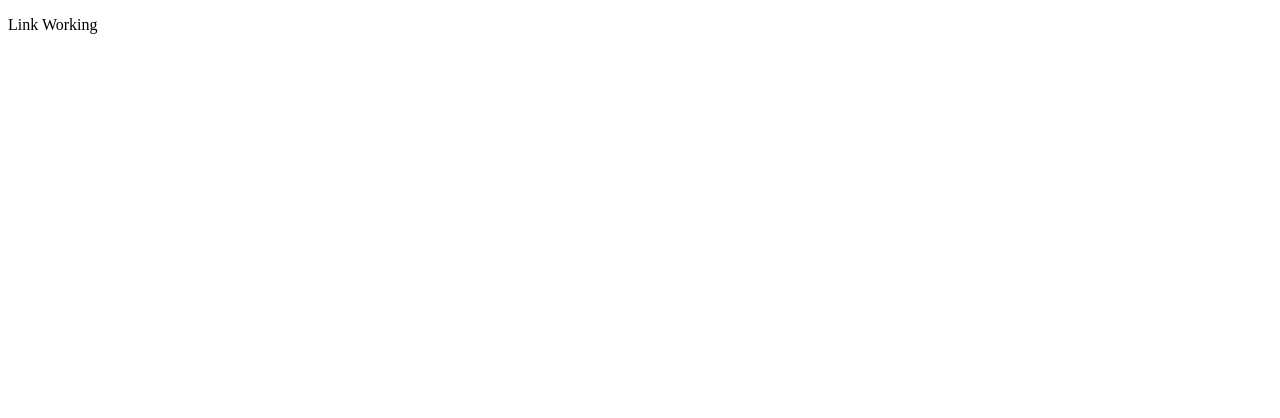
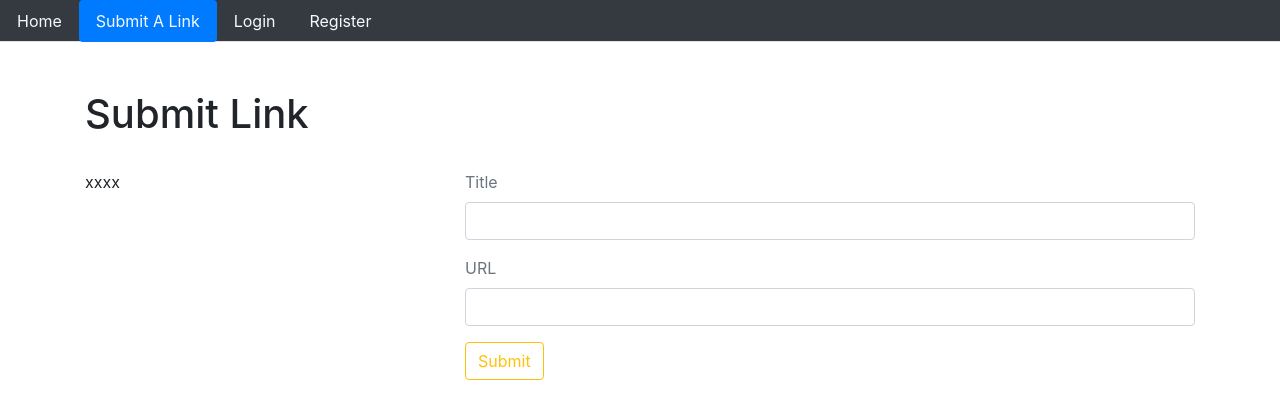
Before and after one commit to jatin711-debug/react-node-aws, a Next.js app in the folder client/: page /user/link/create in a window 1280 px wide. Shown: the top 418 px of the page. Built offline with nearby package versions, Linux system fonts and the light colour scheme; no server answers.

Commit message:
addin submit link form

```diff
--- a/client/config.js
+++ b/client/config.js
@@ -1,6 +1,5 @@
 import getConfig from 'next/config'
 const {publicRuntimeConfig} = getConfig();
-
 export const API = publicRuntimeConfig.API
 export const APP_NAME = publicRuntimeConfig.APP_NAME
 export const DOMAIN = publicRuntimeConfig.DOMAIN
--- a/client/pages/user/link/create.js
+++ b/client/pages/user/link/create.js
@@ -1,3 +1,83 @@
-const Create = () => <p>Link Working</p>
+import Layout from '../../../components/Layout'
+import { useState, useEffect} from 'react';
+import axios from 'axios';
+import {API} from '../../../config';
+import {showSuccessMessage, showErrorMessage} from '../../../helpers/alert';
+const Create = () =>{
+    const [state, setState] = useState({
+        title: '',
+        url: '',
+        categories: [],
+        loadedCategories:[],
+        success:'',
+        error:'',
+        medium:''
+    });
+
+    const {title, url, categories, loadedCategories, success, error, medium} = state;
+
+    useEffect(()=>{
+        loadCategories();
+
+    },[success]);
+
+    const loadCategories = async () =>{
+        try{
+            const res = await axios.get(`${API}/categories`);
+            setState({...state, loadedCategories:res.data});
+        }catch(err){
+            console.log(err);
+        }
+    };
+
+    const handleChange = name => event =>{}
+
+    const handleSubmit = async event =>{
+
+    }
+
+    const handleTitleChange = event =>{
+        setState({...state, title:event.target.value});
+    }
+
+    const handleURLChange = event =>{
+        setState({...state, url:event.target.value});
+    }
+
+    const submitLinkForm = () =>(
+        <form onSubmit={handleSubmit}>
+            <div className="form-group">
+                <label className="text-muted">Title</label>
+                <input type="text" className="form-control" onChange={handleTitleChange} value={title}/>
+            </div>
+            <div className="form-group">
+                <label className="text-muted">URL</label>
+                <input type="url" className="form-control" onChange={handleURLChange} value={url}/>
+            </div>
+            <div>
+                <button className="btn btn-outline-warning" type="submit">Submit</button>
+            </div>
+        </form>
+    );
+
+    return(
+        <Layout>
+            <div className="row">
+                <div className="col-md-12">
+                <h1>Submit Link</h1>
+                <br />
+                </div>
+            </div>
+            <div className="row">
+                <div className="col-md-4">
+                    xxxx
+                </div>
+                <div className="col-md-8">
+                    {submitLinkForm()}
+                </div>
+            </div>
+        </Layout>
+    );
+}
 
 export default Create;
```
